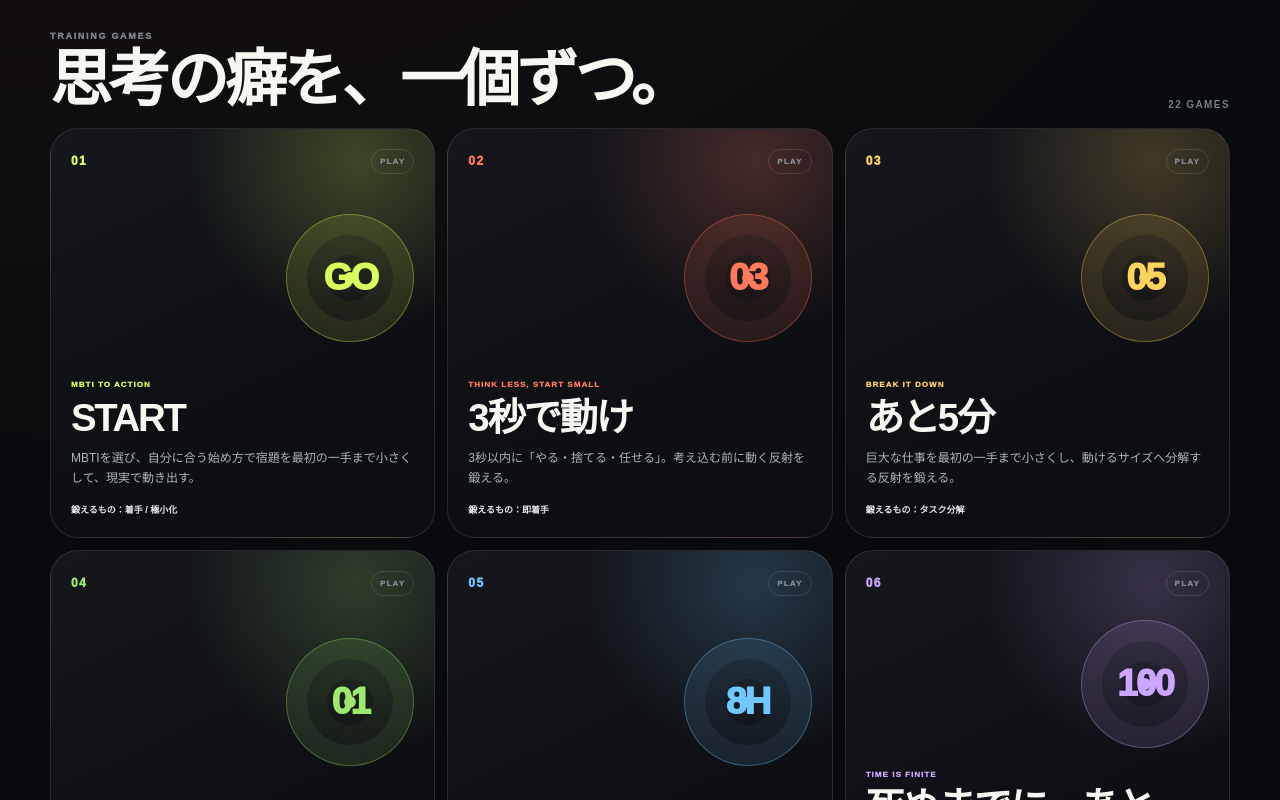
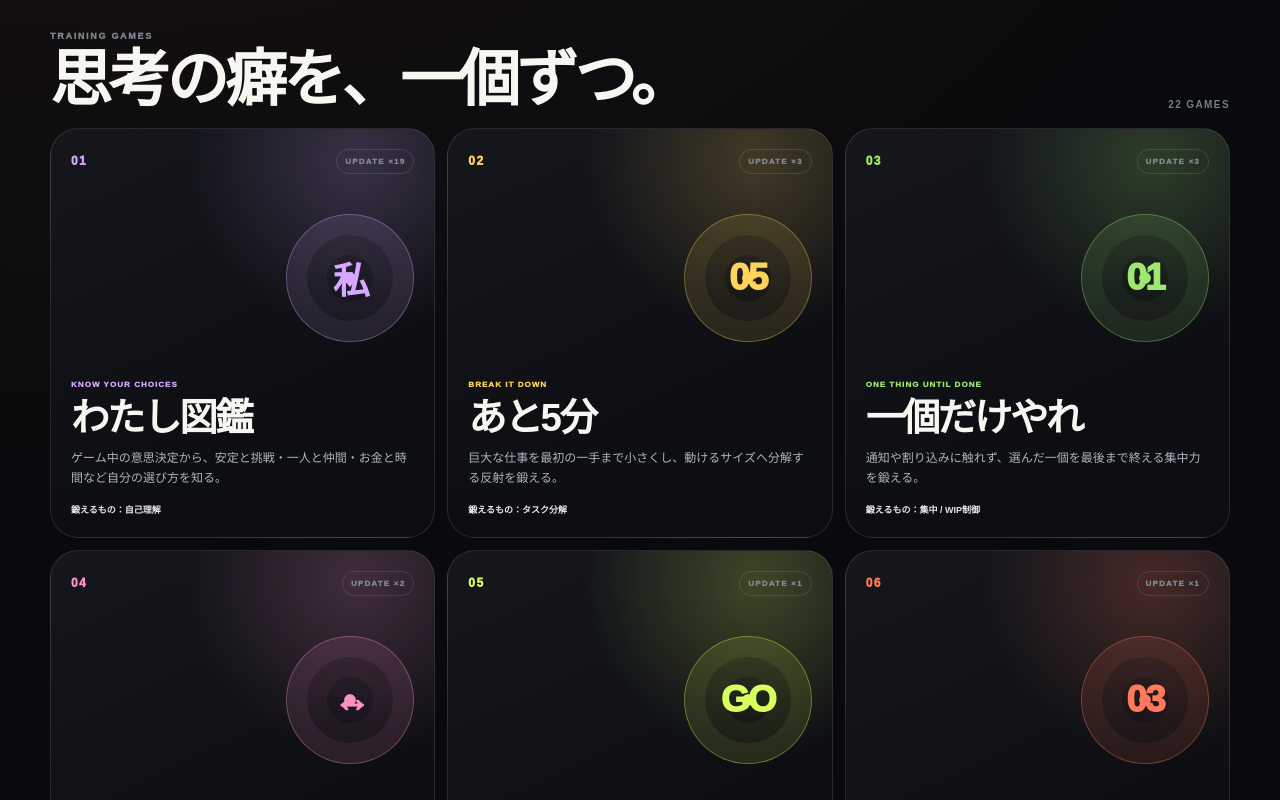
Before and after one commit to hrt14/hitobito-tools, a Next.js app: page /levelup in a window 1280 px wide. Shown: the part 860-1660 px from the top of the page. Built offline with nearby package versions, Linux system fonts and the light colour scheme; no server answers.

Commit message:
Show Level Up update counts and sort by maturity

```diff
--- a/app/levelup/page.tsx
+++ b/app/levelup/page.tsx
@@ -268,6 +268,37 @@ const games: LevelUpGame[] = [
   },
 ];
 
+// Increment this count whenever a game receives a meaningful update.
+// The catalog is always sorted by update count so the most iterated games rise to the top.
+const updateCounts: Record<string, number> = {
+  start: 1,
+  "3sec-action": 1,
+  "ato-5min": 3,
+  "one-thing": 3,
+  timecraft: 1,
+  "100-turns": 1,
+  "task-separation": 2,
+  "levelup-control": 1,
+  "expect-nothing": 1,
+  "dont-change-people": 1,
+  "help-me": 1,
+  "levelup-mood": 1,
+  "mou-owatta": 1,
+  "name-it": 1,
+  "viewpoint-exam": 1,
+  "jinsei-title": 1,
+  "main-character": 1,
+  "arigatou-sagashi": 1,
+  "levelup-smalltalk": 1,
+  "watashi-zukan": 19,
+  "maa-iika": 1,
+  "self-management": 1,
+};
+
+const sortedGames = [...games].sort(
+  (a, b) => (updateCounts[b.id] ?? 1) - (updateCounts[a.id] ?? 1),
+);
+
 export default function LevelUpHome() {
   return (
     <main className={styles.page}>
@@ -329,11 +360,11 @@ export default function LevelUpHome() {
             <p>TRAINING GAMES</p>
             <h2 id="catalog-title">思考の癖を、一個ずつ。</h2>
           </div>
-          <span>{games.length} GAMES</span>
+          <span>{sortedGames.length} GAMES</span>
         </div>
 
         <div className={styles.grid}>
-          {games.map((game, index) => {
+          {sortedGames.map((game, index) => {
             const cardStyle = {
               "--accent": game.accent,
               "--accent-soft": game.accentSoft,
@@ -349,7 +380,7 @@ export default function LevelUpHome() {
               >
                 <div className={styles.cardTop}>
                   <span className={styles.number}>{String(index + 1).padStart(2, "0")}</span>
-                  <span className={styles.status}>PLAY</span>
+                  <span className={styles.status}>UPDATE ×{updateCounts[game.id] ?? 1}</span>
                 </div>
                 <div className={styles.symbol} aria-hidden="true">
                   {game.icon}
```
